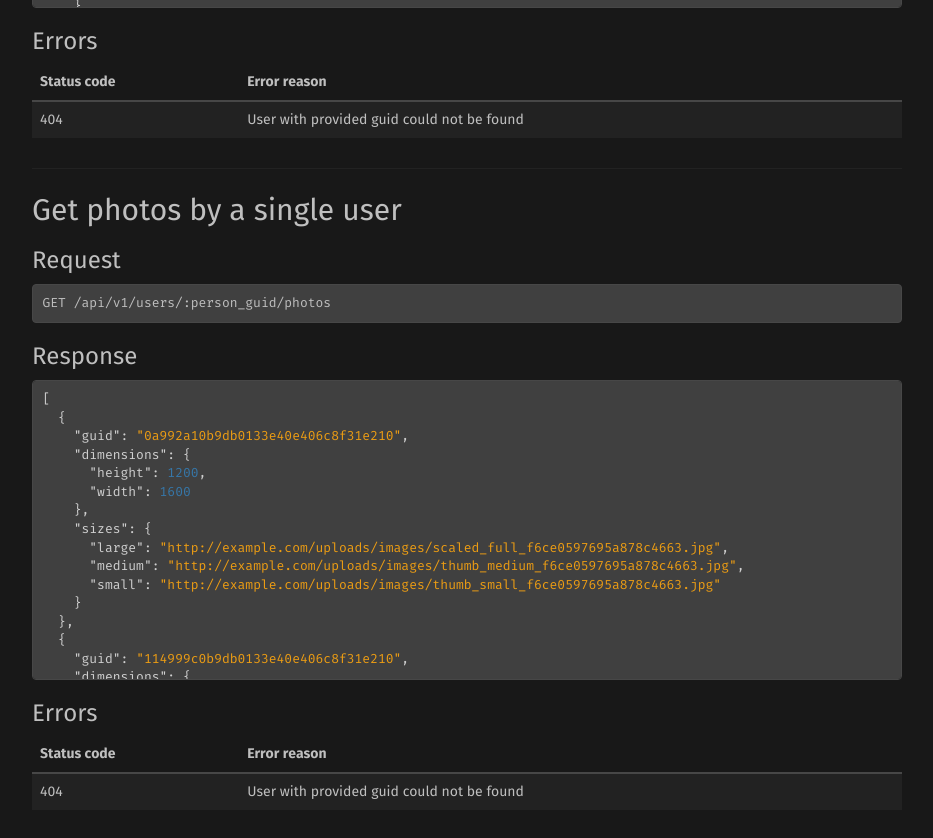
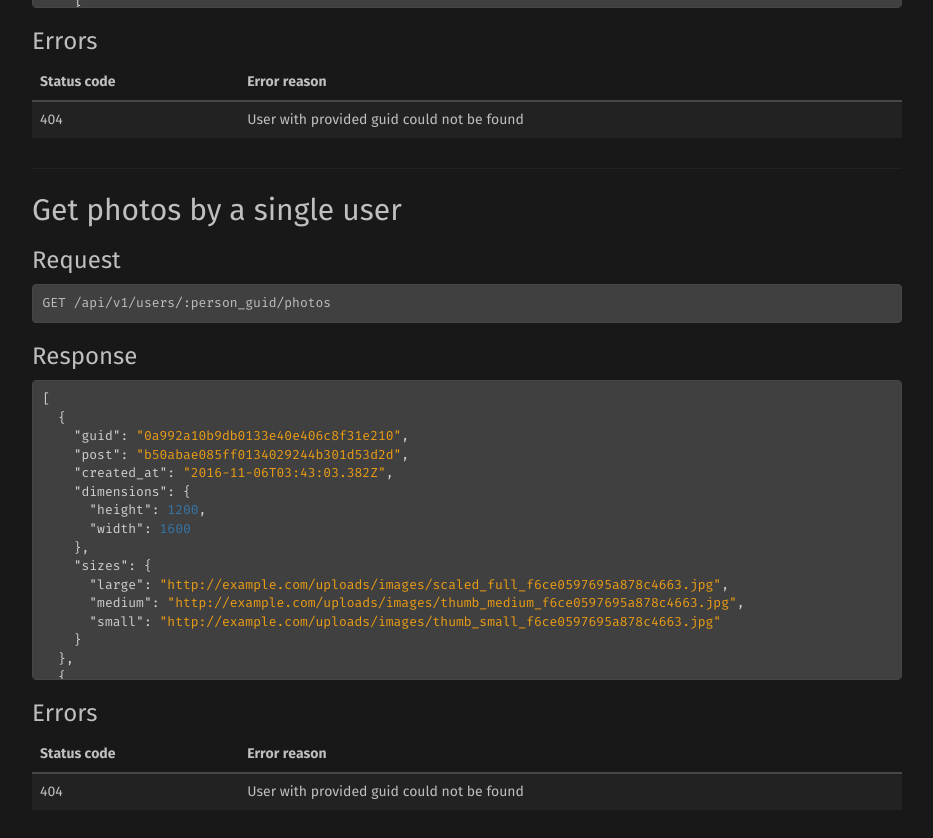
Before and after one commit to diaspora/api-documentation, a Jekyll site: the page built from _routes/users.md, in a window 1280 px wide and 900 px high, scrolled down 3348 px. Shown: the top 838 px of the window, without its empty margins (323-1256 px from the left). Built offline with Jekyll 4.4.1, drawn with Linux system fonts in a browser that asks for light colours.

Commit message:
Make a users photos response consistent with own photos response

```diff
--- a/_routes/users.md
+++ b/_routes/users.md
@@ -229,6 +229,8 @@ GET /api/v1/users/:person_guid/photos
 [
   {
     "guid": "0a992a10b9db0133e40e406c8f31e210",
+    "post": "b50abae085ff0134029244b301d53d2d",
+    "created_at": "2016-11-06T03:43:03.382Z",
     "dimensions": {
       "height": 1200,
       "width": 1600
@@ -241,6 +243,8 @@ GET /api/v1/users/:person_guid/photos
   },
   {
     "guid": "114999c0b9db0133e40e406c8f31e210",
+    "post": "c32c73a085ff0134029244b301d53d2d",
+    "created_at": "2016-11-06T03:42:27.807Z",
     "dimensions": {
       "height": 1200,
       "width": 1600
```
